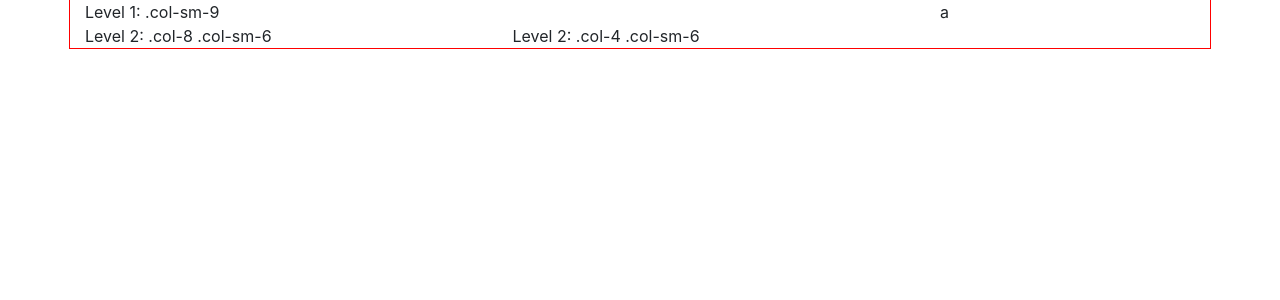
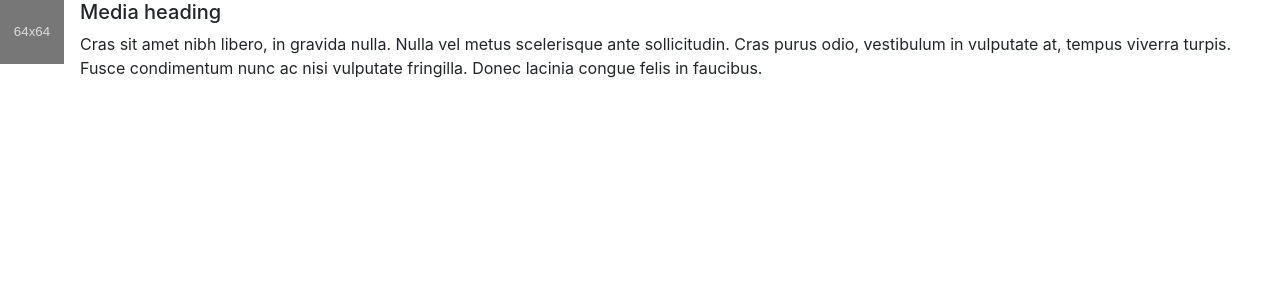
Before and after one commit to lugithub/lreactstrap, a React (Create React App) app: page / in a window 1280 px wide. Shown: the top 300 px of the page. Built offline with nearby package versions, Linux system fonts and the light colour scheme.

Commit message:
media object

```diff
--- a/src/App.js
+++ b/src/App.js
@@ -1,25 +1,22 @@
 import React, { Component } from "react";
 import logo from "./logo.svg";
+import myimage from "./download.svg";
 import "./App.scss";
 import { Button, Container, Row, Col } from "reactstrap";
 
 class App extends Component {
   render() {
     return (
-      <Container className="outline-r">
-        <div class="row">
-          <div class="col-sm-9">
-            Level 1: .col-sm-9
-            <div class="row">
-              <div class="col-8 col-sm-6">Level 2: .col-8 .col-sm-6</div>
-              <div class="col-4 col-sm-6">Level 2: .col-4 .col-sm-6</div>
-            </div>
-          </div>
-          <div class="col-sm-1">
-            a
-          </div>
+      <div className="media">
+        <img className="mr-3" src={myimage} alt="Generic placeholder" />
+        <div className="media-body">
+          <h5 className="mt-0">Media heading</h5>
+          Cras sit amet nibh libero, in gravida nulla. Nulla vel metus
+          scelerisque ante sollicitudin. Cras purus odio, vestibulum in
+          vulputate at, tempus viverra turpis. Fusce condimentum nunc ac nisi
+          vulputate fringilla. Donec lacinia congue felis in faucibus.
         </div>
-      </Container>
+      </div>
     );
   }
 }
```
Also changed, not shown: src/download.svg (added).
